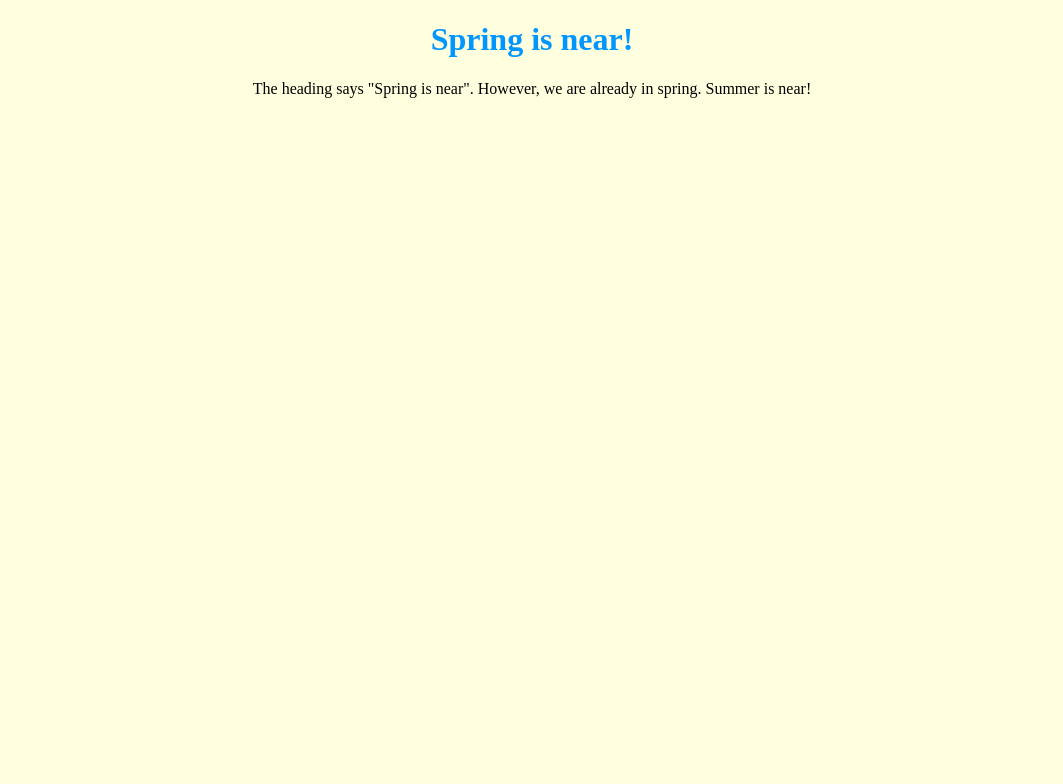
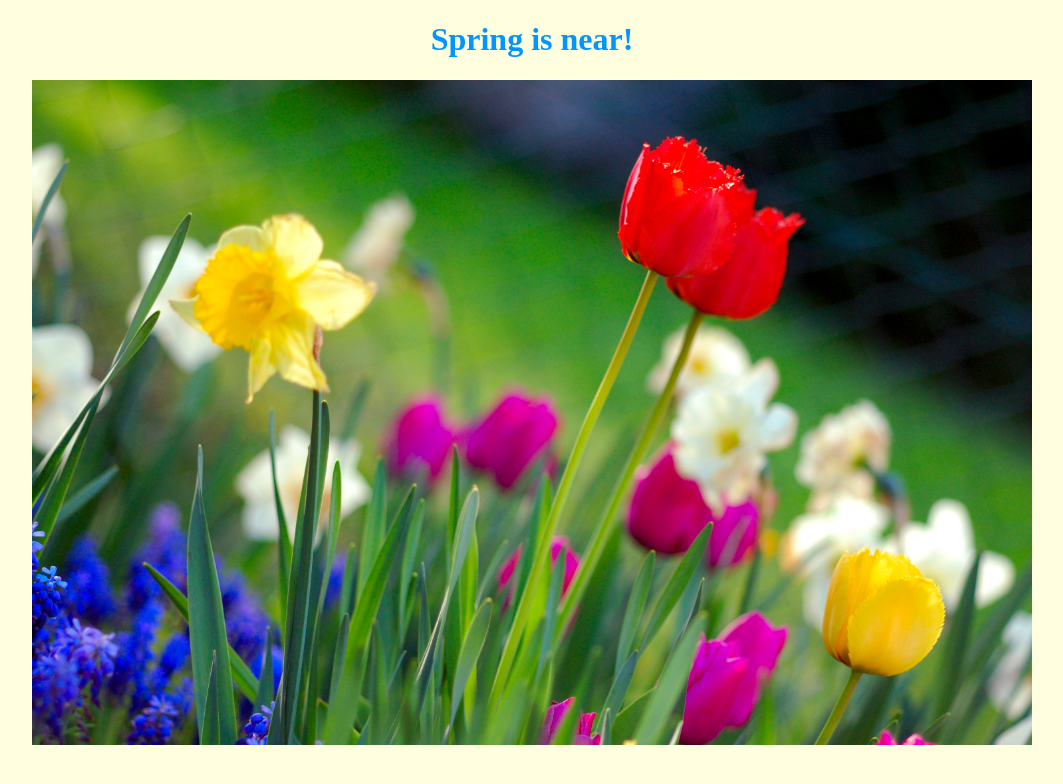
Before and after one commit to ericamar/Spring, a plain HTML site: page index.html in a window 1280 px wide. Shown: the whole page, without its empty margins (108-1171 px from the left). Drawn offline with Linux system fonts and the light colour scheme.

Commit message:
replaced paragraph with an image

```diff
--- a/index.html
+++ b/index.html
@@ -20,9 +20,13 @@
 		Spring is near!
 		</h1>
 
+        <!--
 		<p>
             The heading says "Spring is near". However, we are already in spring. Summer is near!
+
         </p>
+        -->
+        <img src = "Colorful_spring_garden.jpg" alt = "spring picture" width = 1000>
 
 	</body>
 </html>
```
Also changed, not shown: Colorful_spring_garden.jpg (added).
